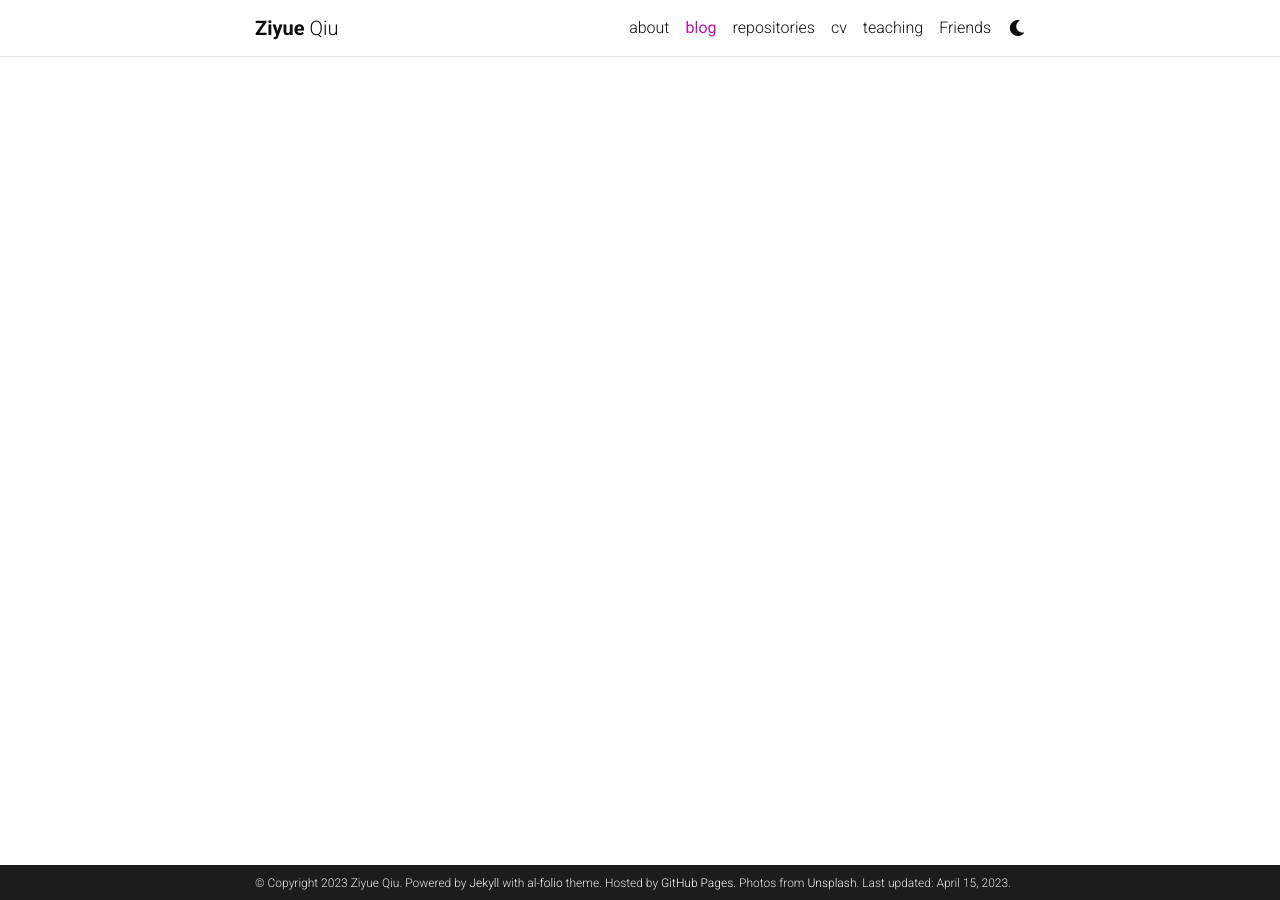
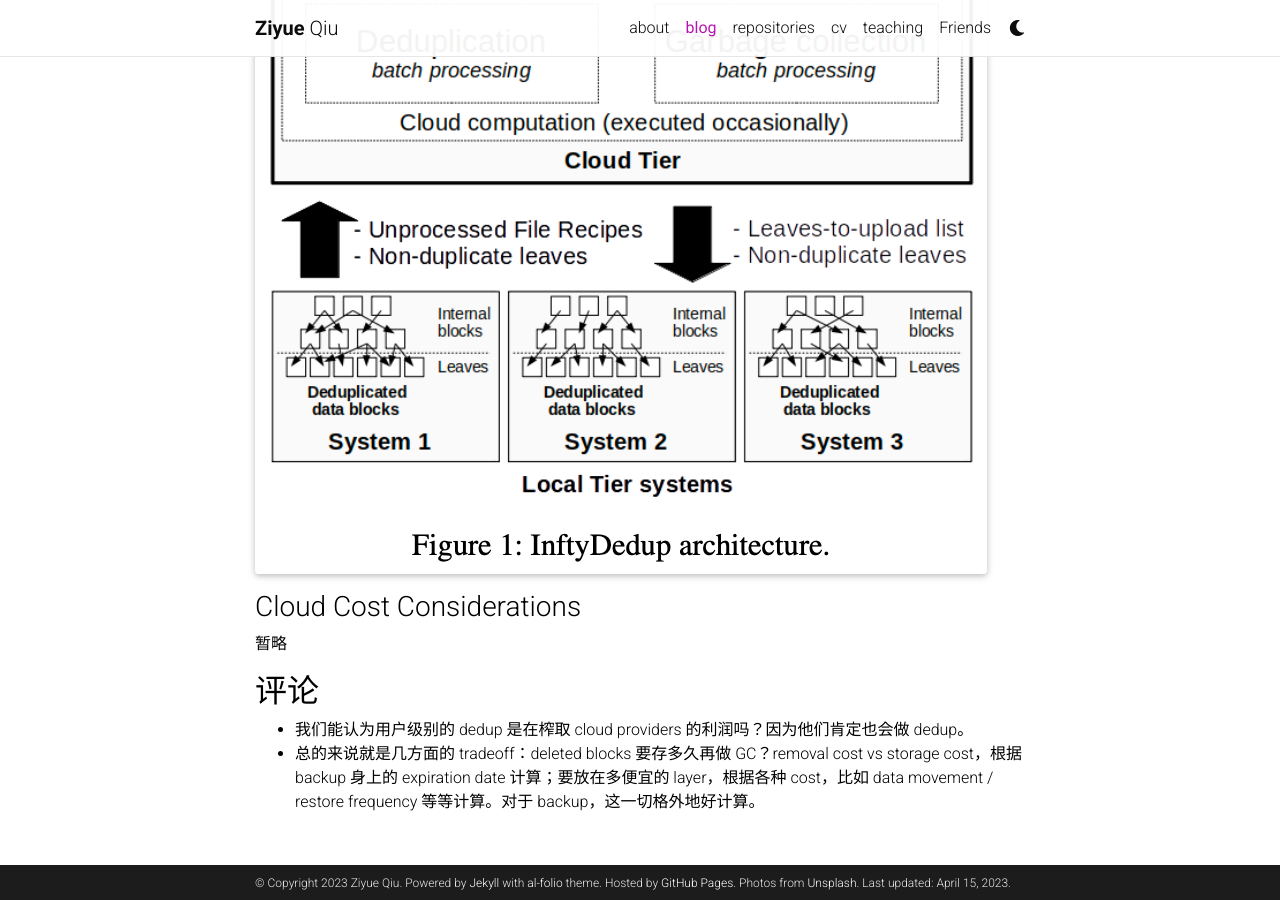
Before and after one commit to ziyueqiu/ziyueqiu.github.io, a Jekyll site: the page built from _posts/2023-03-01-InftyDedup (FAST 23).md, in a window 1280 px wide and 900 px high, scrolled down 2284 px. Built offline with Jekyll 4.4.1, drawn with Linux system fonts in a browser that asks for light colours; full-size pictures stand in for the smaller copies a plugin makes; comment, search, counter and statistics services are not loaded; a style sheet for code colours, icons or effects is not loaded; some of the changed text lies outside the part shown.

```diff
--- a/_posts/2023-03-01-InftyDedup (FAST 23).md
+++ b/_posts/2023-03-01-InftyDedup (FAST 23).md
@@ -50,11 +50,15 @@ The deduplicated blocks are typically organized in a directed acyclic graph. Eac
 
 ## InftyDedup Architecture
 
-TBD
+The cloud tier stores deduplicated data with necessary persistent metadata, and occasionally executes highly optimized batch algorithms.
 
+{% include figure.html path="assets/img/fig/InftyDedup-fig2.png" class="img-fluid rounded z-depth-1" zoomable=false %}
 
+### Cloud Cost Considerations
 
+暂略
 
 ## 评论
 
 - 我们能认为用户级别的 dedup 是在榨取 cloud providers 的利润吗？因为他们肯定也会做 dedup。
+- 总的来说就是几方面的 tradeoff：deleted blocks 要存多久再做 GC？removal cost vs storage cost，根据 backup 身上的 expiration date 计算；要放在多便宜的 layer，根据各种 cost，比如 data movement / restore frequency 等等计算。对于 backup，这一切格外地好计算。
```
Also changed, not shown: _posts/2023-04-14-Pesto (SOCC 11).md (added, +50 -0 lines), assets/img/fig/InftyDedup-fig2.png (added).
